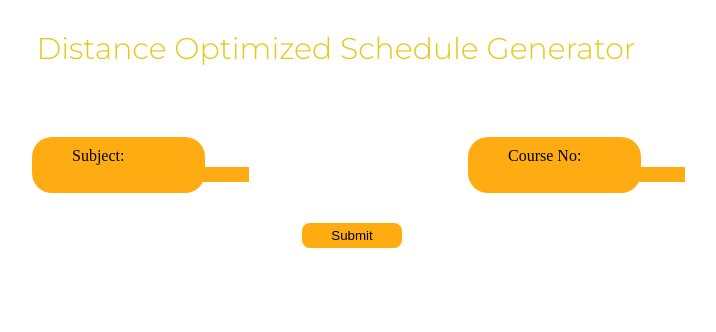
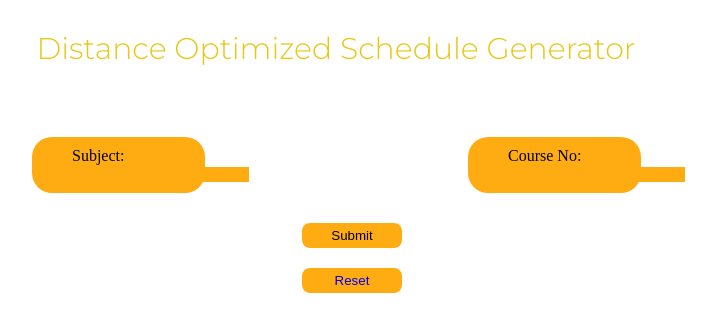
Before and after one commit to riya-verma-23/Distance-Optimized-Schedule-Generator, a Django app: page / in a window 1280 px wide. Shown: the top 332 px of the page, without its empty margins (304-1020 px from the left). Run offline with Django 4.2, Linux system fonts and the light colour scheme.

Commit message:
Added reset button

```diff
--- a/Django/Homepage/templates/homepage.html
+++ b/Django/Homepage/templates/homepage.html
@@ -47,6 +47,7 @@
                     </div>
                 </div> -->
                 <button type="submit">Submit</button>
+                <button type="reset"><a href="{% url 'clear' %}" class="btn btn-primary">Reset</a></button>
             </form>
         </div>
     </section>
--- a/Django/Homepage/urls.py
+++ b/Django/Homepage/urls.py
@@ -6,4 +6,5 @@ from django.conf import settings
 # Assigning a Reference to a function to a URL
 urlpatterns = [
     path('', views.homepage),
+    path('clear', views.reset_session, name="clear"),
 ] + static(settings.STATIC_URL, document_root=settings.STATIC_ROOT)
--- a/Django/Homepage/views.py
+++ b/Django/Homepage/views.py
@@ -28,6 +28,8 @@ maps_link = 'https://www.google.com/maps/embed/v1/directions?origin=place_id:ChI
 sections = ['AL2', 'AL3', 'DC2', 'CL8', 'M8']
 
 
+# Maps api requires locations list
+
 def homepage(request):
     classes = []
     if request.method == "POST":
@@ -49,3 +51,11 @@ def homepage(request):
         'sections': sections}
 
     return render(request, 'homepage.html', context)
+
+
+def reset_session(request):
+    try:
+        del request.session['classes']
+    except KeyError:
+        pass
+    return homepage(request)
--- a/Django/static/css/homepage-style.css
+++ b/Django/static/css/homepage-style.css
@@ -65,6 +65,7 @@ html{
 .inputs button{
     margin-left: 45%;
     height: 25px;
+    margin-bottom: 20px;
     width: 100px;
     border: none;
     border-radius: 8px;
```
Also changed, not shown: Django/db.sqlite3.
